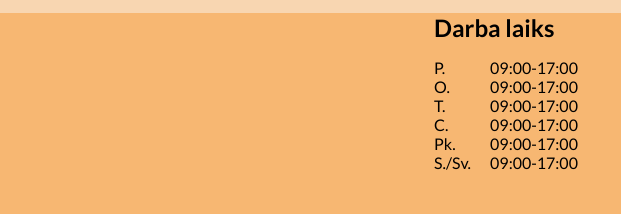
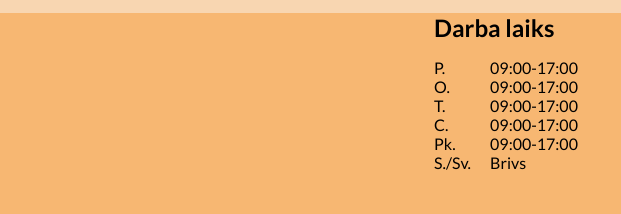
Before and after one commit to NikitaZagorodnijs/expert.cm, a plain HTML site: page index.html in a window 1280 px wide. Shown: the part 1023-1237 px from the top of the page, 0-621 px from the left. Drawn offline with Linux system fonts and the light colour scheme.

Commit message:
Add files via upload

```diff
--- a/index.html
+++ b/index.html
@@ -93,7 +93,7 @@
                 <li>09:00-17:00</li>
                 <li>09:00-17:00</li>
                 <li>09:00-17:00</li>
-                <li>09:00-17:00</li>
+                <li>Brivs</li>
             </ul>
             </div> <!--work_hours__wrap-->
 
```
Also changed, not shown: preiskurants.html (+1 -1 lines).
